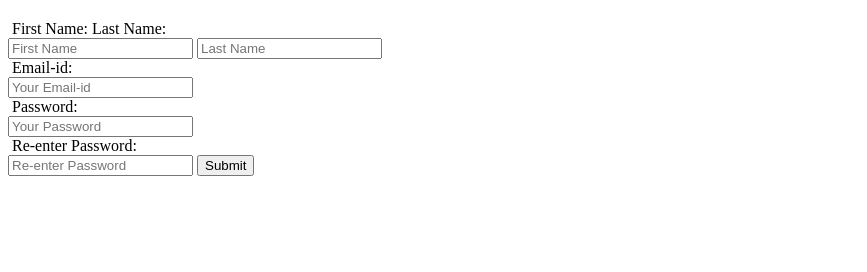
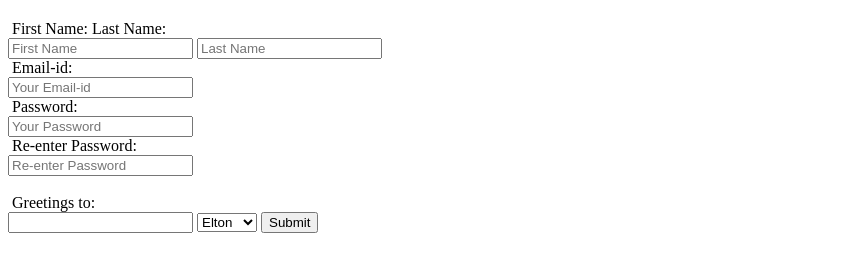
Before and after one commit to RadiusTeachers/test1, a plain HTML site: page indexMarkIne.html in a window 1280 px wide. Shown: the part 310-582 px from the top of the page, without its empty margins (0-867 px from the left). Drawn offline with Linux system fonts and the light colour scheme.

Commit message:
Add Greets

```diff
--- a/indexMarkIne.html
+++ b/indexMarkIne.html
@@ -7,7 +7,8 @@
 		<img src="http://www.inetjuhhh.nl/wp-content/uploads/2017/08/IMG_3993-e1502431393777-2000x1500.jpg" alt="">
 		<form action="index.php" method="post">
 <br />
-&nbsp;First Name:    Last Name:<br/>
+&nbsp;First Name:
+Last Name:<br/>
 <input type="text" name="firstname" placeholder ="First Name"/>
 <input type="text" name="lastname" placeholder ="Last Name"/><br />
 
@@ -17,8 +18,17 @@
 &nbsp;Password:<br />
 <input type="password" name="password" placeholder ="Your Password"/>
 <br />
-&nbsp;Re-enter Password:<br />
-<input type="password" name="password1" placeholder ="Re-enter Password"/>
+&nbsp;Re-enter Password:<br>
+<input type="password" name="password1" placeholder ="Re-enter Password"/><br>
+<br>
+&nbsp;Greetings to: <br>
+<input type="greetz" name="greetz1" placeholder="">
+<select name="greetz">
+  <option value="Elton">Elton</option>
+  <option value="Fedde">Fedde</option>
+  <option value="Mark">Mark</option>
+</select>
+
 <input type="submit">
 <br /></form><pre>
 </head>
```
